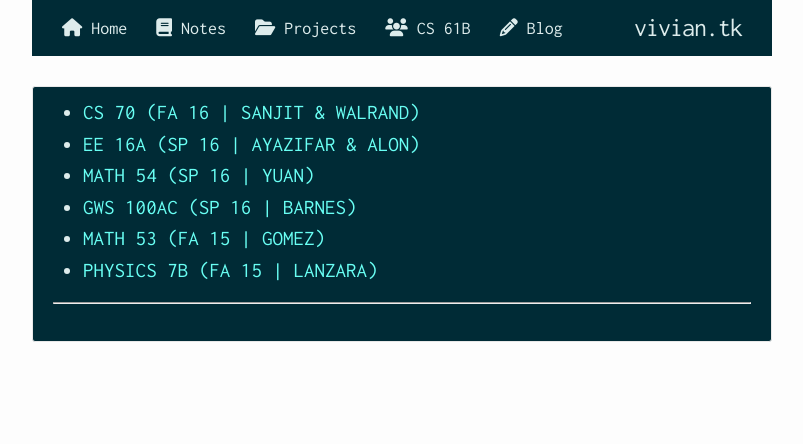
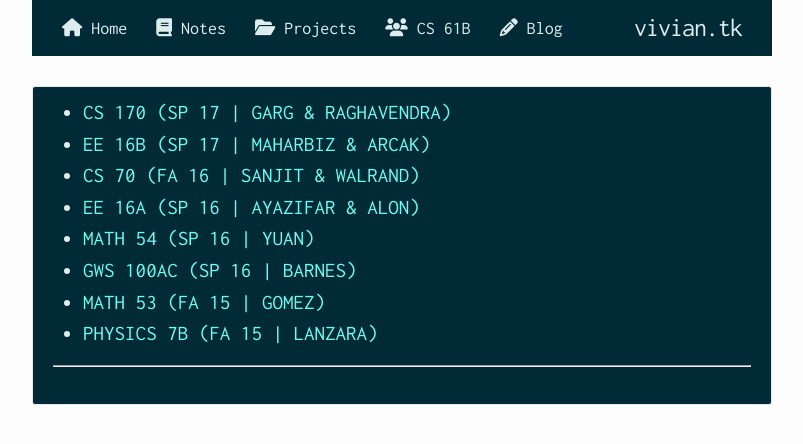
Before and after one commit to secant/secant.github.io, a Jekyll site: the page built from notes.html, in a window 1280 px wide. Shown: the top 444 px of the page, without its empty margins (238-1041 px from the left). Built offline with Jekyll 4.4.1, drawn with Linux system fonts in a browser that asks for light colours; nearby versions of some CDN libraries; library files that are not in the unit come from our copies.

Commit message:
Notes are back! Opt for Google PDF viewer.

```diff
--- a/notes.html
+++ b/notes.html
@@ -23,6 +23,8 @@
 <div class="text-box">
   <ul>
     <h3 style="margin-bottom: 0px">
+      <li><a href="#" click="cs170" class="click">CS 170 (SP 17 | GARG & RAGHAVENDRA)</a></li>
+      <li><a href="#" click="ee16b" class="click">EE 16B (SP 17 | MAHARBIZ & ARCAK)</a></li>
       <li><a href="#" click="cs70" class="click">CS 70 (FA 16 | SANJIT & WALRAND)</a></li>
       <li><a href="#" click="ee16a" class="click">EE 16A (SP 16 | AYAZIFAR & ALON)</a></li>
       <li><a href="#" click="math54" class="click">MATH 54 (SP 16 | YUAN)</a></li>
@@ -39,11 +41,8 @@
       <div id="{{ clean_name_no_space }}" style="display: none;">
         <h2 style="margin-bottom: 0px">{{ clean_name | upcase }}</h2>
         {% assign files = notes.files | sort: "path" %}
-        {% for file in files %}
-          {% if file.path contains name %}
-            <a class="fancybox" data-fancybox-group="{{ clean_name }}" href="{{ file.path | remove: "_"  | prepend: "/content"}}">{{ file.path | remove: "/_notes/" | split: "/" | last | remove: ".pdf" }}</a> &#x25A0;
-          {% endif %}
-        {% endfor %}
+        {% for file in files %}{% if file.path contains name %}
+            <a class="fancybox" data-fancybox-group="{{ clean_name }}" href="http://docs.google.com/gview?url=http://vivian.tk{{ file.path | remove: "_"  | prepend: "/content"}}&embedded=true">{{ file.path | remove: "/_notes/" | split: "/" | last | remove: ".pdf" }}</a> &#x25A0;{% endif %}{% endfor %}
         <br><br><hr><br>
       </div>
     {% endunless %}
```
Also changed, not shown: other parts of notes.html (+2 -0 lines).
